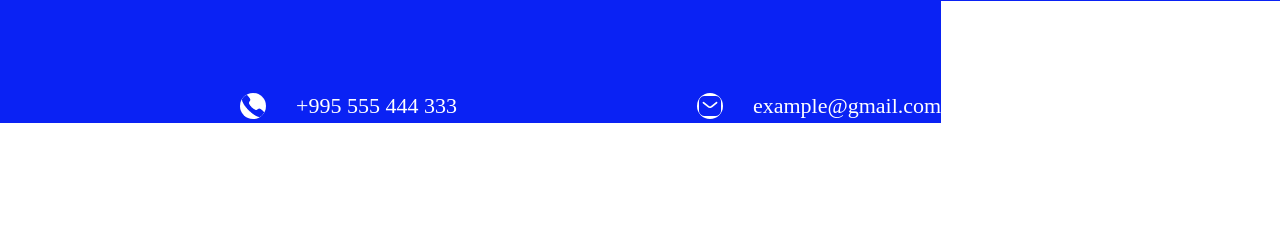
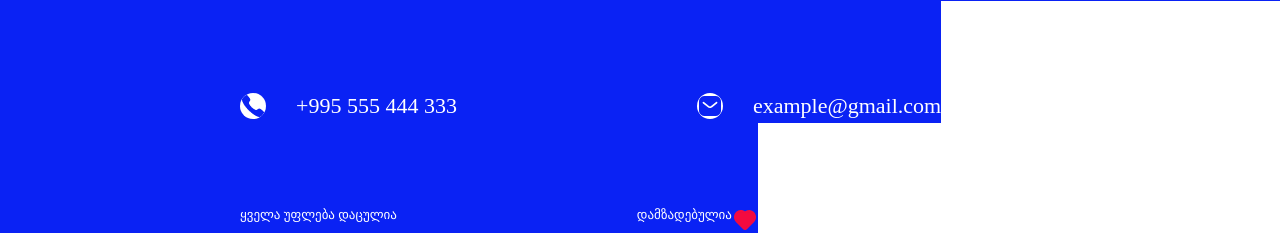
Before and after one commit to Effimowsky/davaleba5, a plain HTML site: page index.html in a window 1280 px wide. Shown: the part 2886-3119 px from the top of the page. Before the commit the page ends 3009 px from the top, so only its background shows below. Drawn offline with Linux system fonts and the light colour scheme.

Commit message:
add styled footer

```diff
--- a/index.html
+++ b/index.html
@@ -84,5 +84,10 @@
 		</div>
 		<span> example@gmail.com</span>
 	</section>
+	<footer class="other-info">
+		<span> ყველა უფლება დაცულია</span>
+		<span> დამზადებულია</span>
+		<img src="images/hearth.png" alt="logo">
+	</footer>
 </body>
 </html>
--- a/style.css
+++ b/style.css
@@ -125,3 +125,16 @@ nav	{
 	margin-left: 30px;
 	margin-top: 92px;
 }
+footer {
+	background-color: #0A22F4;
+	display: inline-flex;
+}
+.other-info span {
+	font-size: 13px;
+	color: #FFFFFF;
+	margin-left: 240px;
+	margin-top: 84px;
+}
+.other-info	img {
+	margin-top: 84px;
+}
```
Also changed, not shown: images/hearth.png (added).
